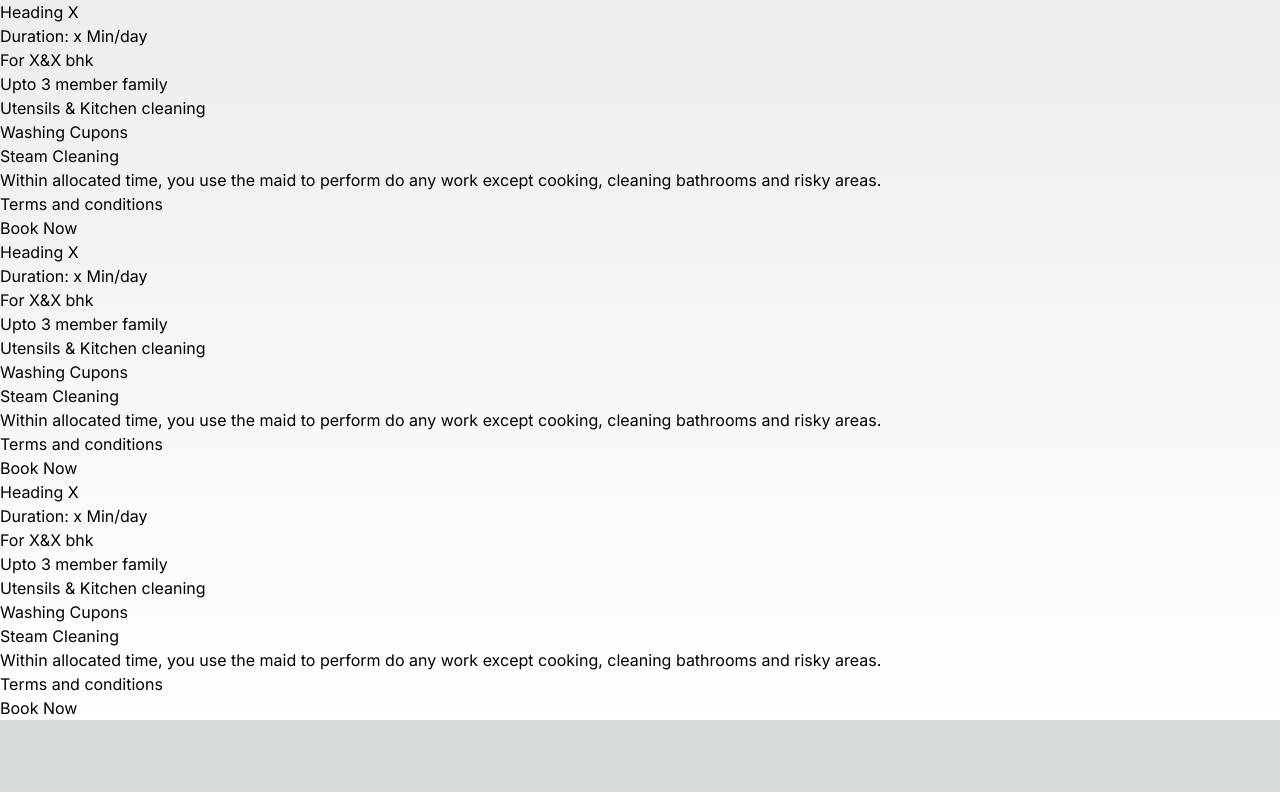
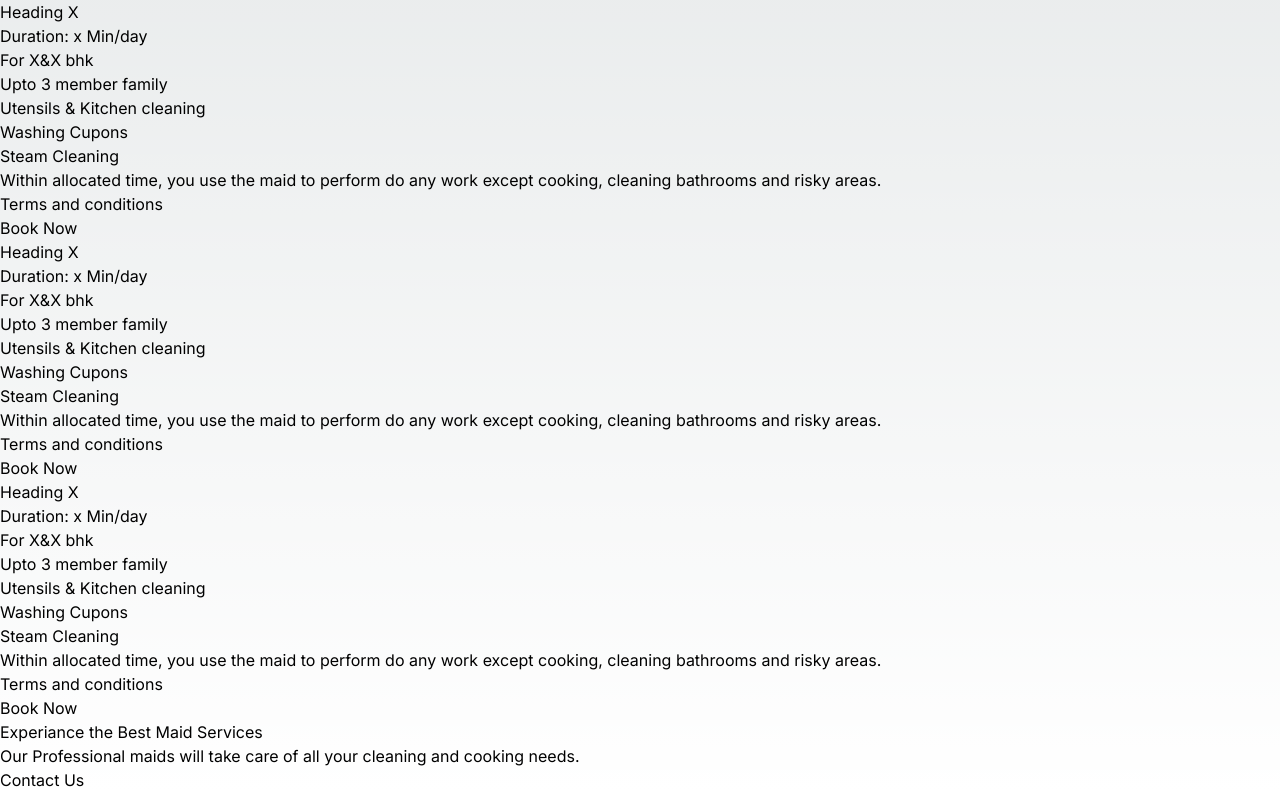
Before and after one commit to Cyrilsos/Todoo-Redon, a Next.js app: page / in a window 1280 px wide. Shown: the part 792-1584 px from the top of the page. Before the commit the page ends 1512 px from the top, so only its background shows below. Built offline with nearby package versions, Linux system fonts and the light colour scheme.

Commit message:
updated contactbtn

```diff
--- a/Components/Contactbtn.tsx
+++ b/Components/Contactbtn.tsx
@@ -0,0 +1,14 @@
+const Contactbtn = () => {
+  return (
+    <div>
+      <h1> Experiance the Best Maid Services</h1>
+      <p>
+        Our Professional maids will take care of all your cleaning and cooking
+        needs.
+      </p>
+      <button>Contact Us</button>
+    </div>
+  );
+};
+
+export default Contactbtn;
--- a/Components/index.ts
+++ b/Components/index.ts
@@ -3,5 +3,6 @@ import Navbar from "./NavBar";
 import Body1 from "./Body1";
 import Body2 from "./Body2";
 import Plan from "./plan";
+import Contactbtn from "./Contactbtn";
 
-export { Hero, Navbar, Body1, Body2, Plan };
+export { Hero, Navbar, Body1, Body2, Plan, Contactbtn };
--- a/app/page.tsx
+++ b/app/page.tsx
@@ -1,5 +1,5 @@
 import Image from "next/image";
-import { Hero, Navbar, Body1, Body2, Plan } from "@/Components";
+import { Hero, Navbar, Body1, Body2, Plan, Contactbtn } from "@/Components";
 
 export default function Home() {
   return (
@@ -9,6 +9,7 @@ export default function Home() {
       <Body1 />
       <Body2 />
       <Plan />
+      <Contactbtn />
     </main>
   );
 }
```
